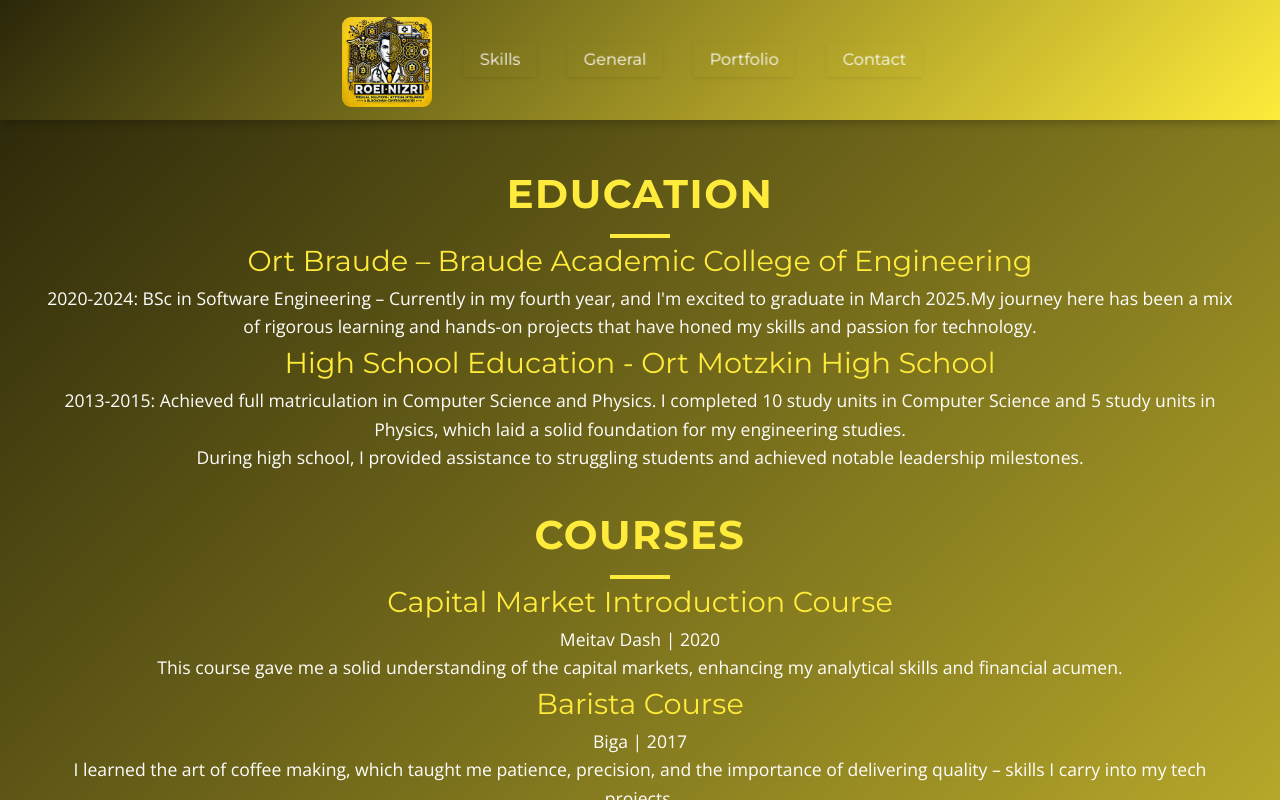
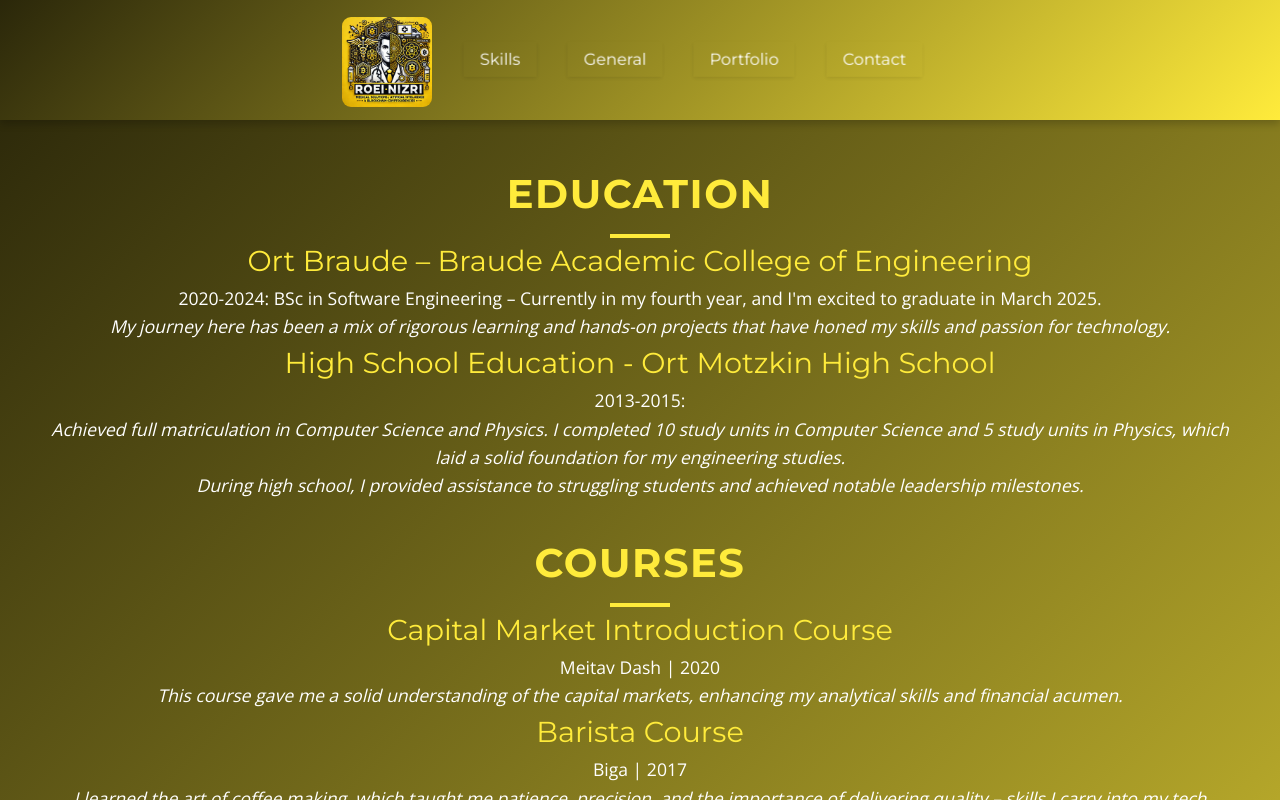
Before and after one commit to RoeiNizri/RoeiNizriCV, a React (Create React App) app: page /#/general in a window 1280 px wide. Built offline with nearby package versions, Linux system fonts and the light colour scheme; no server answers.

Commit message:
Version: 1.2 Roei Nizri Web

```diff
--- a/src/components/GeneralInfo.js
+++ b/src/components/GeneralInfo.js
@@ -16,10 +16,10 @@ function GeneralInfo() {
         <div className={styles.section}>
           <h3>Ort Braude – Braude Academic College of Engineering</h3>
           <p>2020-2024: BSc in Software Engineering – Currently in my fourth year, and I&apos;m excited to graduate in March 2025.
-          <i>My journey here has been a mix of rigorous learning and hands-on projects that have honed my skills and passion for technology.</i></p>
+          <span className={styles.italic}>My journey here has been a mix of rigorous learning and hands-on projects that have honed my skills and passion for technology.</span></p>
           <h3>High School Education - Ort Motzkin High School</h3>
-          <p>2013-2015: <i>Achieved full matriculation in Computer Science and Physics. I completed 10 study units in Computer Science and 5 study units in Physics, which laid a solid foundation for my engineering studies.</i></p>
-          <p><i>During high school, I provided assistance to struggling students and achieved notable leadership milestones.</i></p>
+          <p>2013-2015: <span className={styles.italic}>Achieved full matriculation in Computer Science and Physics. I completed 10 study units in Computer Science and 5 study units in Physics, which laid a solid foundation for my engineering studies.</span></p>
+          <p><span className={styles.italic}>During high school, I provided assistance to struggling students and achieved notable leadership milestones.</span></p>
         </div>
 
         {/* Courses Section */}
@@ -27,10 +27,10 @@ function GeneralInfo() {
         <div className={styles.section}>
           <h3>Capital Market Introduction Course</h3>
           <p>Meitav Dash | 2020</p>
-          <p><i>This course gave me a solid understanding of the capital markets, enhancing my analytical skills and financial acumen.</i></p>
+          <p><span className={styles.italic}>This course gave me a solid understanding of the capital markets, enhancing my analytical skills and financial acumen.</span></p>
           <h3>Barista Course</h3>
           <p>Biga | 2017</p>
-          <p><i>I learned the art of coffee making, which taught me patience, precision, and the importance of delivering quality – skills I carry into my tech projects.</i></p>
+          <p><span className={styles.italic}>I learned the art of coffee making, which taught me patience, precision, and the importance of delivering quality – skills I carry into my tech projects.</span></p>
         </div>
 
         {/* Work Experience Section */}
@@ -38,16 +38,16 @@ function GeneralInfo() {
         <div className={styles.section}>
           <h3>Ten Gas Station</h3>
           <p>2019 - 2020</p>
-          <p><i>Provided top-notch customer service, handled transactions efficiently, and maintained a clean and safe environment. This role taught me the value of responsibility and customer satisfaction.</i></p>
+          <p><span className={styles.italic}>Provided top-notch customer service, handled transactions efficiently, and maintained a clean and safe environment. This role taught me the value of responsibility and customer satisfaction.</span></p>
           <h3>Greg, Landwer, Biga Barista -&gt; Bar Manager</h3>
           <p>2017 - 2018</p>
-          <p><i>Started as a Barista and quickly rose to Bar Manager. I managed staff, ensured high-quality customer service, and maintained inventory and supplies. This experience strengthened my leadership and organizational skills.</i></p>
+          <p><span className={styles.italic}>Started as a Barista and quickly rose to Bar Manager. I managed staff, ensured high-quality customer service, and maintained inventory and supplies. This experience strengthened my leadership and organizational skills.</span></p>
           <h3>Nir Ezion Food Company</h3>
           <p>2012 - 2014</p>
-          <p><i>Worked in various capacities including production and quality control, which taught me the importance of attention to detail and maintaining high standards.</i></p>
+          <p><span className={styles.italic}>Worked in various capacities including production and quality control, which taught me the importance of attention to detail and maintaining high standards.</span></p>
           <h3>Coca Cola</h3>
           <p>2012 - 2014</p>
-          <p><i>Handled logistics and supply chain management, ensuring timely delivery of products. This role enhanced my problem-solving skills and ability to work under pressure.</i></p>
+          <p><span className={styles.italic}>Handled logistics and supply chain management, ensuring timely delivery of products. This role enhanced my problem-solving skills and ability to work under pressure.</span></p>
         </div>
 
         {/* Military Service Section */}
@@ -55,8 +55,8 @@ function GeneralInfo() {
         <div className={styles.section}>
           <h3>Combat & Commanded Camp Security</h3>
           <p>2015 - 2018</p>
-          <p><i>Served as a combat soldier for a year and a half, followed by a role as a Command Center Commander. I completed the Intelligence Commanders Course and held a Security Clearance Level 2 within the Intelligence Community.</i></p>
-          <p><i>As a commander, I oversaw camp security, managed facility guards, created duty rosters, and controlled command center systems. This experience instilled in me a strong sense of duty, leadership, and strategic thinking.</i></p>
+          <p><span className={styles.italic}>Served as a combat soldier for a year and a half, followed by a role as a Command Center Commander. I completed the Intelligence Commanders Course and held a Security Clearance Level 2 within the Intelligence Community.</span></p>
+          <p><span className={styles.italic}>As a commander, I oversaw camp security, managed facility guards, created duty rosters, and controlled command center systems. This experience instilled in me a strong sense of duty, leadership, and strategic thinking.</span></p>
         </div>
       </div>
     </section>
--- a/src/components/GeneralInfo.module.css
+++ b/src/components/GeneralInfo.module.css
@@ -26,6 +26,12 @@ html, body {
   z-index: 2; /* Ensure this is above any background elements */
   padding-bottom: 2rem;
   padding-top: 2rem;
+}
+
+/* Class for italic text */
+.italic {
+  font-style: italic;
+  display: inline-block; /* Ensure the border appears only under the text */
 }
 
 h2 {
--- a/src/components/Projects.js
+++ b/src/components/Projects.js
@@ -38,6 +38,17 @@ function Projects() {
           <h3>Kids&apos; Playground Written in OpenGL</h3>
           <p>Created an interactive kids&apos; park using OpenGL, incorporating animations, enhanced textures, and various visual effects for an improved user experience.</p>
           <a href="https://github.com/RoeiNizri/MyProjects/tree/master/OpenGL%20Project%20Kids%20Park" target="_blank" rel="noopener noreferrer">GitHub</a>
+        </div>
+
+          {/* Web */}
+          <div className={styles.project}>
+          <h3>Personal Website Using React</h3>
+          <p>Developed a responsive personal website (roeinizri.com) using React,
+          showcasing a professional portfolio and resume. The website is designed with a focus on
+          performance, accessibility, and user-friendly navigation, and is compatible with various devices,
+          including mobile phones. Leveraged organic marketing techniques to achieve a high search ranking,
+          appearing in the opening third on Google.</p>
+          <a href="https://github.com/RoeiNizri/RoeiNizriCV" target="_blank" rel="noopener noreferrer">GitHub</a>
         </div>
 
         {/* Restaurant and Shell Menu Programming */}
```
Also changed, not shown: 1 other file (tests, documents, lock files or other folders).
